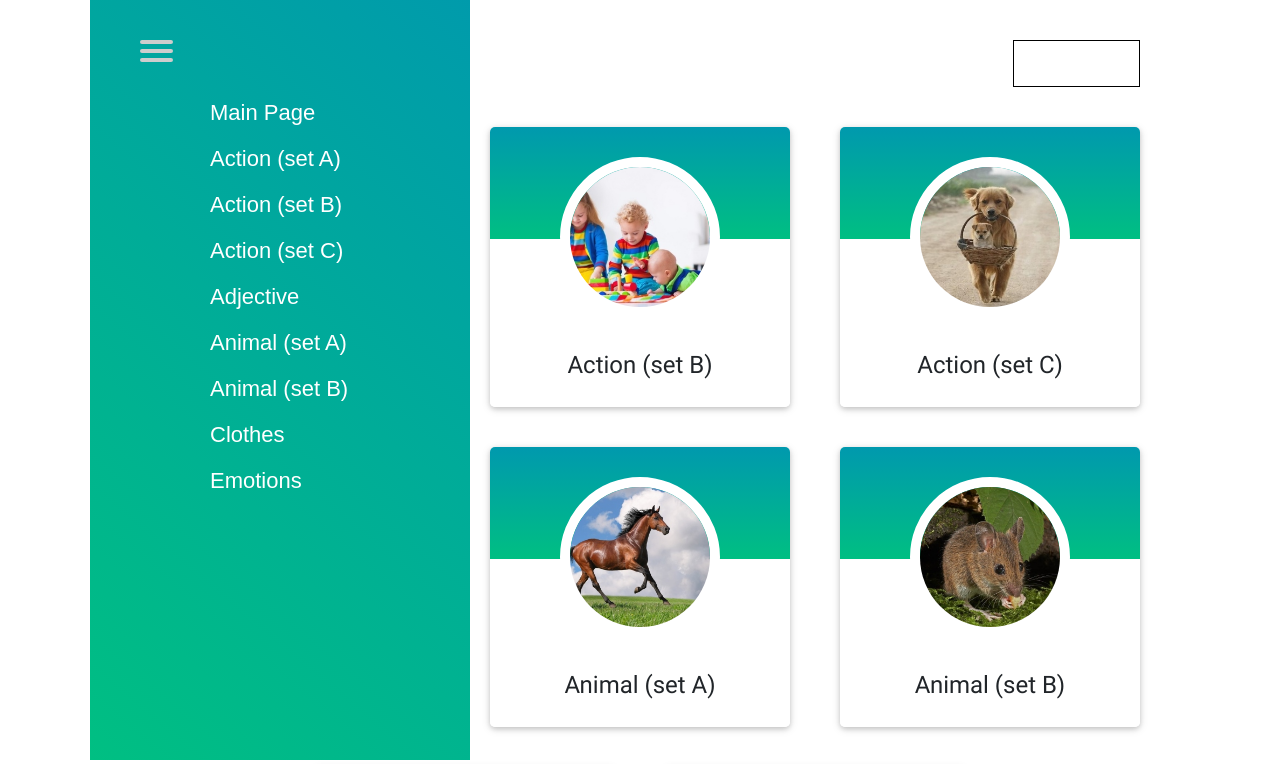
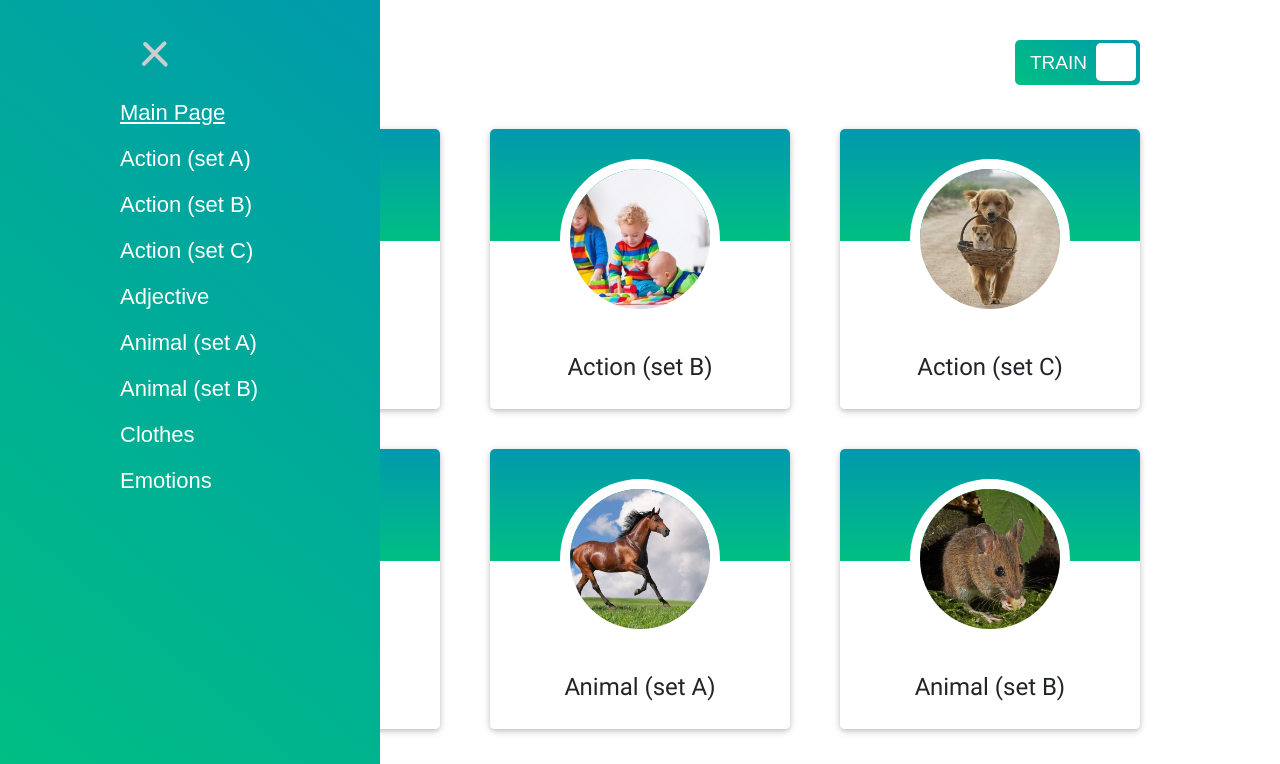
Before and after one commit to dmikol/english-for-kids, a website with bundled scripts: page index.html in a window 1280 px wide. Both pictures are taken after a click on the element 160 px from the left and 56 px from the top of the page. Shown: the top 764 px of the page. Built offline with nearby package versions, Linux system fonts and the light colour scheme.

Commit message:
feat: add switch and menu on main page

```diff
--- a/script.js
+++ b/script.js
@@ -9,6 +9,19 @@ window.onload = () => {
 
     const iconMenu = document.createElement('div');
     iconMenu.classList.add('icon-menu');
+    iconMenu.addEventListener('click', clickHandler);
+    let num = 0;
+    function clickHandler(){
+        if(num == 0){
+            menu.style.transform = "translateX(250px)";
+            iconMenu.classList.add('check');
+            num = 1;
+        }else{
+            menu.style.transform = "translateX(-250px)";
+            iconMenu.classList.remove('check');
+            num = 0;
+        }
+    }
     header.append(iconMenu);
     const span = document.createElement('span');
     iconMenu.innerHTML = "<span></span><span></span><span></span>";
@@ -24,24 +37,27 @@ window.onload = () => {
         menu.append(link);
         if(i == 0){
             link.innerText = "Main Page";
+            link.classList.add('active');
+            link.href = "#/";
         }else{
             link.innerText = cards[0][i-1];
+            link.href = "#/cards"
         }
     }
-
 
     const switchMenu = document.createElement('div');
     switchMenu.classList.add('switch-menu');
     header.append(switchMenu);
-
-
+    switchMenu.innerHTML = `<label class="switch">
+    <input type="checkbox">
+    <span class="slider"></span>
+  </label>`
 
 
     const content = document.createElement('div');
     content.classList.add('content');
 
     mainBlock.append(header, content);
-
     class AllCards {
         constructor(value) {
             this.value = value;
--- a/style.css
+++ b/style.css
@@ -22,7 +22,6 @@ header{
     width: 100%;
     max-width: 1350px;
     margin: 40px auto 0;
-    position: relative;
 }
 .content{
     display: flex;
@@ -61,21 +60,7 @@ header{
     cursor: pointer;
     box-shadow: 0 7px 10px 5px rgba(0,0,0,.2);
 }
-@media (max-width: 1430px){
-    header{
-        max-width: 1000px;
-    }
-}
-@media (max-width: 1080px){
-    header{
-        max-width: 650px;
-    }
-}
-@media (max-width: 730px){
-    header{
-        max-width: 300px;
-    }
-}
+
 .icon-menu{
     display: block;
     width: 40px;
@@ -101,14 +86,26 @@ header{
     box-sizing: border-box;
     position: absolute;
     width: 380px;
-    height: calc(100vh + 20px);
+    height: calc(100vh + 60px);
     margin: -100px 0 0;
     padding: 150px 60px 50px;
-    left: 330px;
+    left: -250px;
     list-style-type: none;
     transform-origin: 0 0;
     transform: translate(-100%);
-    transition: transform .5s cubic-bezier(.77,.2,.05,1);
+    transition: .5s;
+    z-index: 2;
+}
+.icon-menu.check span:nth-child(1){
+    transform: rotate(45deg);
+    margin: 4px;
+}
+.icon-menu.check span:nth-child(2){
+    opacity: 0;
+}
+.icon-menu.check span:nth-child(3){
+    transform: rotate(-45deg);
+    margin: 0px;
 }
 .link-menu{
     padding: 10px 0;
@@ -120,8 +117,85 @@ header{
     min-width: 145px;
     text-align: left;
 }
-.switch-menu{
-    width: 125px;
-    height: 45px;
-    border: 1px solid black;
+.link-menu.active{
+    text-decoration: underline;
 }
+.link-menu:hover{
+    cursor: pointer;
+}
+.switch {
+  position: relative;
+  display: inline-block;
+  width: 125px;
+  height: 45px;
+}
+.switch input {
+    display:none;
+}
+.slider {
+  position: absolute;
+  cursor: pointer;
+  padding-top: 12px;
+  top: 0;
+  left: 0;
+  right: 0;
+  bottom: 0;
+  border-radius: 5px;
+  background: linear-gradient(40deg,#00bf82,#0099ae);
+  transition: .4s;
+}
+.slider:before {
+  position: absolute;
+  content: "";
+  height: 38px;
+  width: 40px;
+  left: 81px;
+  bottom: 4px;
+  background-color: white;
+  transition: .4s;
+  border-radius: 5px;
+}
+.slider:after{
+    content: "TRAIN";
+    color: white;
+    padding-left: 15px;
+    font-size: 19px;
+
+}
+input:checked + .slider:after{
+    content: "PLAY";
+    padding-left: 65px;
+}
+input:checked + .slider {
+  background: linear-gradient(40deg,#ffd86f,#fc6262);
+}
+input:checked + .slider:before {
+  transform: translateX(-78px);
+}
+.slider.round {
+  border-radius: 34px;
+}
+.slider.round:before {
+  border-radius: 50%;
+}
+@media (max-width: 1430px){
+    header{
+        max-width: 1000px;
+    }
+}
+@media (max-width: 1080px){
+    header{
+        max-width: 650px;
+    }
+}
+@media (max-width: 730px){
+    header{
+        max-width: 300px;
+    }
+}
+@media (max-width: 380px){
+    .menu{
+        width:320px;
+        padding:150px 20px 50px;
+    }
+}
```
